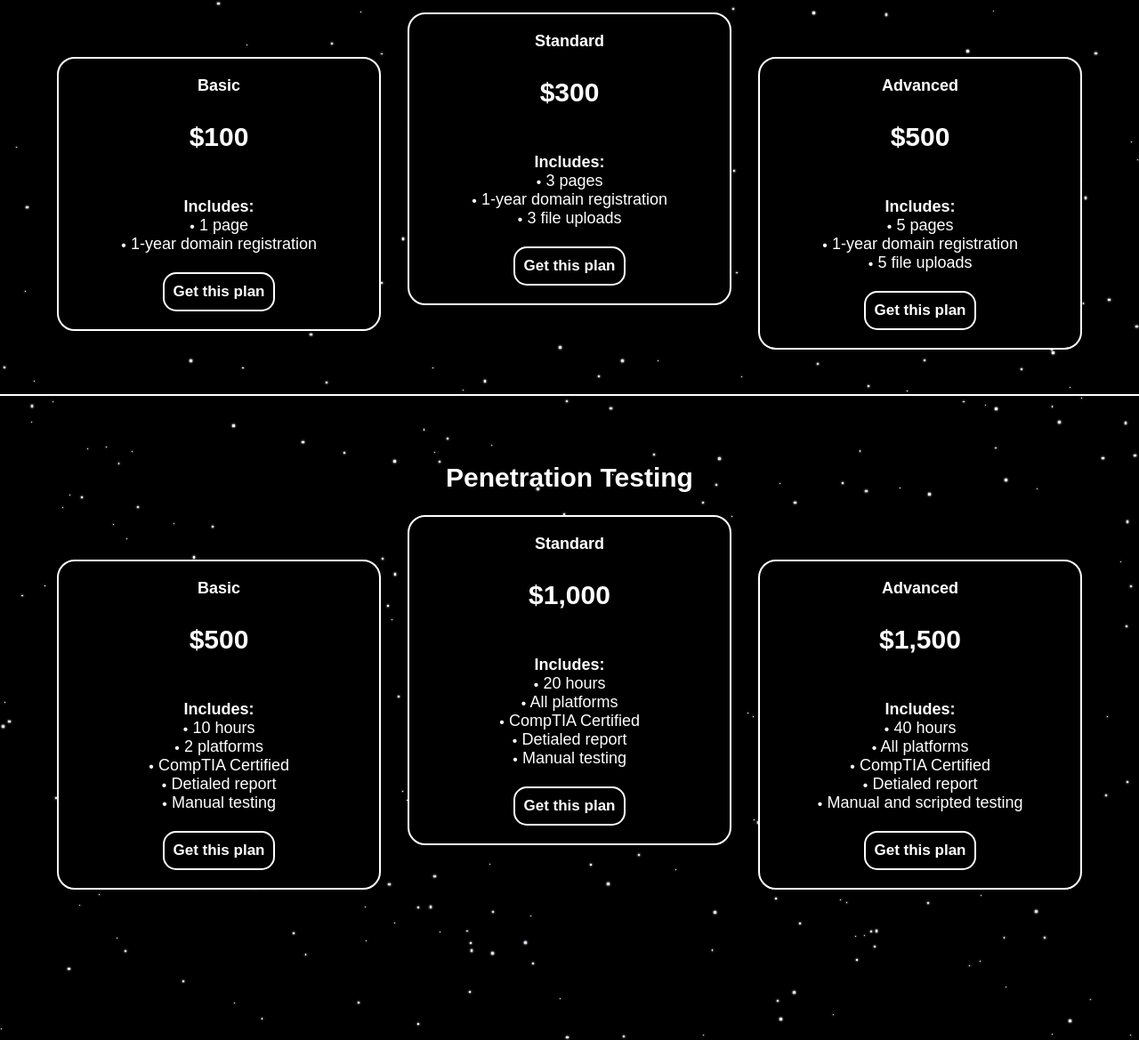
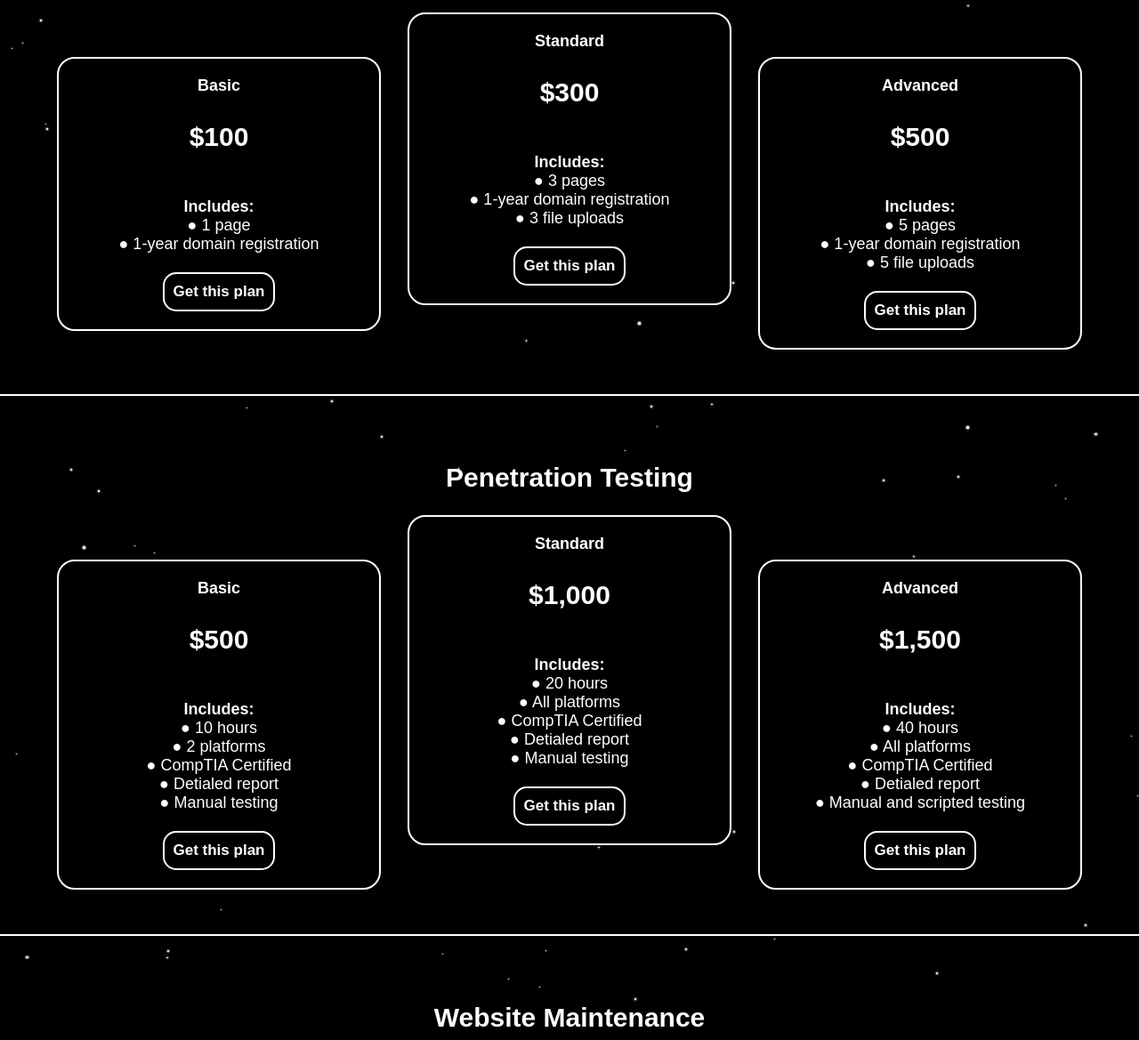
Before and after one commit to ComputerChicken/darraghbennett.com, a plain HTML site: page rates/index.html in a window 1280 px wide. Shown: the part 120-1289 px from the top of the page at 89% size. Drawn offline with Linux system fonts and the light colour scheme.

Commit message:
bunch o stuff

```diff
--- /dev/null
+++ b/clients/index.html
@@ -0,0 +1,50 @@
+<!DOCTYPE html>
+<html lang="en">
+<head>
+    <meta charset="UTF-8">
+    <meta name="viewport" content="width=device-width, initial-scale=1.0">
+    <link rel="stylesheet" type="text/css" href="../styles.css">
+    <title>Darragh Bennett</title>
+</head>
+<body id="body" style="overflow: hidden;">
+    <div id="idek" style="z-index: 1000; position: relative;">
+        <div id="top-bar">
+            <div class="top-option" onclick="window.location='/rates'">Rates</div>
+            <div class="top-option" onclick="window.location='/clients'">Clients</div>
+            <div class="top-option" onclick="window.location='/'">About Me</div>
+        </div>
+        <div class="centerh" style="align-items: center; height: 100vh;">
+            <div>
+                <p style="font-weight: 200; font-size: 30px;">None yet!</p>
+                <button style="width: 200px; font-weight: 750; font-size: 30px;" onclick="window.location = '/rates'">Be our first</button>
+            </div>
+        </div>
+    </div>
+</body>
+<script>
+    function randomChoice(choices) {
+        const randomIndex = Math.floor(Math.random() * choices.length);
+
+        return choices[randomIndex];
+    }
+    for (let i = 0; i < 500; i++) {
+        const star = document.createElement("div")
+        star.className = "star"
+        star.style.top = (Math.random() * document.body.scrollHeight).toString() + "px"
+        star.style.left = (Math.random() * 100).toString() + "vw"
+        star.style.backgroundColor = randomChoice(["#fff","#ddf","#fdd"])
+        const size = Math.random()*3
+        star.style.width = size + "px"
+        star.style.height = size + "px"
+        star.style.borderRadius = "100%"
+        body.appendChild(star)
+    }
+    if (history.scrollRestoration) {
+        history.scrollRestoration = 'manual';
+    } else {
+        window.addEventListener('load', () => {
+            window.scrollTo(0, 0);
+        });
+    }
+</script>
+</html>
--- a/rates/index.html
+++ b/rates/index.html
@@ -6,99 +6,119 @@
     <link rel="stylesheet" type="text/css" href="../styles.css">
     <title>Darragh Bennett</title>
 </head>
-<body id="body" style="height: 100vh; overflow: visible;">
+<body id="body" style="overflow: visible;">
+    <div id="idek">
     <div id="top-bar">
-        <div class="top-option" onclick="window.location='rates'">Rates</div>
-        <div class="top-option">Clients</div>
+        <div class="top-option" onclick="window.location='/rates'">Rates</div>
+        <div class="top-option" onclick="window.location='/clients'">Clients</div>
         <div class="top-option" onclick="window.location='/'">About Me</div>
     </div>
-    <div class="centerh" style="width:100%; margin-top:75px; margin-bottom:25px; font-weight: 750; font-size: 30px;">
+    <div class="centerh flyin" style="width:100%; margin-top:75px; margin-bottom:25px; font-weight: 750; font-size: 30px;">
         Web Developement
     </div>
-    <div class="centerh" style="align-items: flex-start; width:100%; gap:30px">
-        <div class="price" style="margin-top: 50px;">
+    <div class="centerh price-container">
+        <div class="price flyin" style="margin-top: 50px; transition-delay: 0.3s;">
             Basic<br>
             <p style="font-size:30px; font-weight: 750;">$100</p><br>
             Includes:
-            <p style="font-weight: 100; margin-top:0; margin-bottom: 0;">
-                🞄 1 page<br>
-                🞄 1-year domain registration<br>
+            <p style="font-weight: 200; margin-top:0; margin-bottom: 0;">
+                ● 1 page<br>
+                ● 1-year domain registration<br>
             </p>
             <br>
             <button style="font-size: 17px;">Get this plan</button>
         </div>
-        <div class="price">
+        <div class="price flyin" style="transition-delay: 0.2s;">
             Standard<br>
             <p style="font-size:30px; font-weight: 750;">$300</p><br>
             Includes:
-            <p style="font-weight: 100; margin-top:0; margin-bottom: 0;">
-                🞄 3 pages<br>
-                🞄 1-year domain registration<br>
-                🞄 3 file uploads<br>
+            <p style="font-weight: 200; margin-top:0; margin-bottom: 0;">
+                ● 3 pages<br>
+                ● 1-year domain registration<br>
+                ● 3 file uploads<br>
             </p>
             <br>
             <button style="font-size: 17px;">Get this plan</button>
         </div>
-        <div class="price" style="margin-top: 50px;">
+        <div class="price flyin" style="margin-top: 50px; transition-delay: 0.3s;">
             Advanced<br>
             <p style="font-size:30px; font-weight: 750;">$500</p><br>
             Includes:
-            <p style="font-weight: 100; margin-top:0; margin-bottom: 0;">
-                🞄 5 pages<br>
-                🞄 1-year domain registration<br>
-                🞄 5 file uploads<br>
+            <p style="font-weight: 200; margin-top:0; margin-bottom: 0;">
+                ● 5 pages<br>
+                ● 1-year domain registration<br>
+                ● 5 file uploads<br>
             </p>
             <br>
             <button style="font-size: 17px;">Get this plan</button>
         </div>
     </div>
-    <div style="width:100%; border: 1px solid #fff; margin-top:50px;"></div>
-    <div class="centerh" style="width:100%; margin-top:75px; margin-bottom:25px; font-weight: 750; font-size: 30px;">
+    <div class="flyin" style="width:100%; border: 1px solid #fff; margin-top:50px; transition-delay: 0.6s;"></div>
+    <div class="centerh flyin" style="width:100%; margin-top:75px; margin-bottom:25px; font-weight: 750; font-size: 30px; transition-delay: 0.6s;">
         Penetration Testing
     </div>
-    <div class="centerh" style="align-items: flex-start; width:100%; gap:30px">
-        <div class="price" style="margin-top: 50px;">
+    <div class="centerh price-container" style="align-items: flex-start; width:100%; gap:30px">
+        <div class="price flyin" style="margin-top: 50px; transition-delay: 0.8s;">
             Basic<br>
             <p style="font-size:30px; font-weight: 750;">$500</p><br>
             Includes:
-            <p style="font-weight: 100; margin-top:0; margin-bottom: 0;">
-                🞄 10 hours<br>
-                🞄 2 platforms<br>
-                🞄 CompTIA Certified<br>
-                🞄 Detialed report<br>
-                🞄 Manual testing<br>
+            <p style="font-weight: 200; margin-top:0; margin-bottom: 0;">
+                ● 10 hours<br>
+                ● 2 platforms<br>
+                ● CompTIA Certified<br>
+                ● Detialed report<br>
+                ● Manual testing<br>
             </p>
             <br>
             <button style="font-size: 17px;">Get this plan</button>
         </div>
-        <div class="price">
+        <div class="price flyin" style="transition-delay: 0.7s;">
             Standard<br>
             <p style="font-size:30px; font-weight: 750;">$1,000</p><br>
             Includes:
-            <p style="font-weight: 100; margin-top:0; margin-bottom: 0;">
-                🞄 20 hours<br>
-                🞄 All platforms<br>
-                🞄 CompTIA Certified<br>
-                🞄 Detialed report<br>
-                🞄 Manual testing<br>
+            <p style="font-weight: 200; margin-top:0; margin-bottom: 0;">
+                ● 20 hours<br>
+                ● All platforms<br>
+                ● CompTIA Certified<br>
+                ● Detialed report<br>
+                ● Manual testing<br>
             </p>
             <br>
             <button style="font-size: 17px;">Get this plan</button>
         </div>
-        <div class="price" style="margin-top: 50px;">
+        <div class="price flyin" style="margin-top: 50px; transition-delay: 0.8s;">
             Advanced<br>
             <p style="font-size:30px; font-weight: 750;">$1,500</p><br>
             Includes:
-            <p style="font-weight: 100; margin-top:0; margin-bottom: 0;">
-                🞄 40 hours<br>
-                🞄 All platforms<br>
-                🞄 CompTIA Certified<br>
-                🞄 Detialed report<br>
-                🞄 Manual and scripted testing<br>
+            <p style="font-weight: 200; margin-top:0; margin-bottom: 0;">
+                ● 40 hours<br>
+                ● All platforms<br>
+                ● CompTIA Certified<br>
+                ● Detialed report<br>
+                ● Manual and scripted testing<br>
             </p>
             <br>
             <button style="font-size: 17px;">Get this plan</button>
         </div>
+    </div>
+    <div class="flyin" style="width:100%; border: 1px solid #fff; margin-top:50px; transition-delay: 1.3s;"></div>
+    <div class="centerh flyin" style="width:100%; margin-top:75px; margin-bottom:25px; font-weight: 750; font-size: 30px; transition-delay: 1.3s;">
+        Website Maintenance
+    </div>
+    <div class="centerh price-container">
+        <div class="price flyin" style="margin-top: 50px; transition-delay: 1.5s;">
+            Hourly<br>
+            <div style="display: flex; align-items: center; justify-content: center;"><p style="font-size:30px; font-weight: 750;">$30</p><p>/hr</p></div><br>
+            Includes:
+            <p style="font-weight: 200; margin-top:0; margin-bottom: 0;">
+                ● All subpages<br>
+                ● Any edit(s)<br>
+            </p>
+            <br>
+            <button style="font-size: 17px;">Get this plan</button>
+        </div>
+    </div>
+    <div style="height:200px" id="bottom"></div>
     </div>
 </body>
 <script>
@@ -110,7 +130,7 @@
     for (let i = 0; i < 500; i++) {
         const star = document.createElement("div")
         star.className = "star"
-        star.style.top = (Math.random() * 200).toString() + "vh"
+        star.style.top = (Math.random() * document.body.scrollHeight).toString() + "px"
         star.style.left = (Math.random() * 100).toString() + "vw"
         star.style.backgroundColor = randomChoice(["#fff","#ddf","#fdd"])
         const size = Math.random()*3
@@ -118,7 +138,20 @@
         star.style.height = size + "px"
         star.style.borderRadius = "100%"
         body.appendChild(star)
-
     }
+    if (history.scrollRestoration) {
+        history.scrollRestoration = 'manual';
+    } else {
+        window.addEventListener('load', () => {
+            window.scrollTo(0, 0);
+        });
+    }
+    document.querySelector('.price-container').addEventListener('transitionend', (event) => {
+        document.querySelectorAll('.star').forEach(el => {
+            if (el.getBoundingClientRect().top > (document.getElementById("idek").scrollHeight + 200)) {
+                el.remove();
+            }
+        });
+    });
 </script>
 </html>
--- a/styles.css
+++ b/styles.css
@@ -1,7 +1,13 @@
+html {
+    height: 100%;
+    interpolate-size: allow-keywords
+}
+
 body {
     margin: 0px;
     overflow: hidden;
     background: #000f;
+    height: 100%;
 }
 #bg {
     background: #000;
@@ -49,6 +55,7 @@ div {
     display: flex;
     justify-content: center;
     width: 100%;
+    overflow: auto;
 }
 .section {
     width: 75%;
@@ -68,7 +75,7 @@ div {
     width:50vw;
     display: block;
     justify-content: center;
-    margin-bottom: 30vh;
+    margin-bottom: 0;
     transition: 1s ease-in-out;
     z-index: 99;
 }
@@ -194,3 +201,59 @@ button:hover {
     background-color: #fff;
     color: #000;
 }
+
+.flyin {
+    opacity: 1;
+    transform: translateY(0);
+    transition: opacity ease-out 1.25s, transform ease 1.25s, ease-out 1.25s;
+    @starting-style {
+        opacity: 0;
+        transform: translateY(50vh);
+    }
+}
+
+.price-container {
+    align-items: flex-start;
+    width:100%;
+    gap:30px;
+    overflow-y: hidden;
+    height: auto;
+    transition: height ease 2s;
+    @starting-style {
+        height: 200vh;
+    }
+}
+
+#row-wrapper {
+    display: flex;
+    justify-content: center;
+    position: absolute;
+    left: 0;
+    top: 50px;
+}
+
+@media only screen and (max-width: 767px) {
+    .price-container {
+        display: flex;
+        width:100%;
+        gap:30px;
+    }
+    .price {
+        margin-top: 10px !important;
+        width: 80%;
+        margin: 5px auto !important;
+    }
+    .price-container {
+        flex-direction: column;
+    }
+    .price-container {
+        flex-direction: column;
+    }
+    #row-wrapper {
+        flex-direction: column;
+    }
+    .row {
+        width: 100vw;
+        margin-bottom: 0;
+    }
+}
```
Also changed, not shown: index.html (+12 -7 lines).
